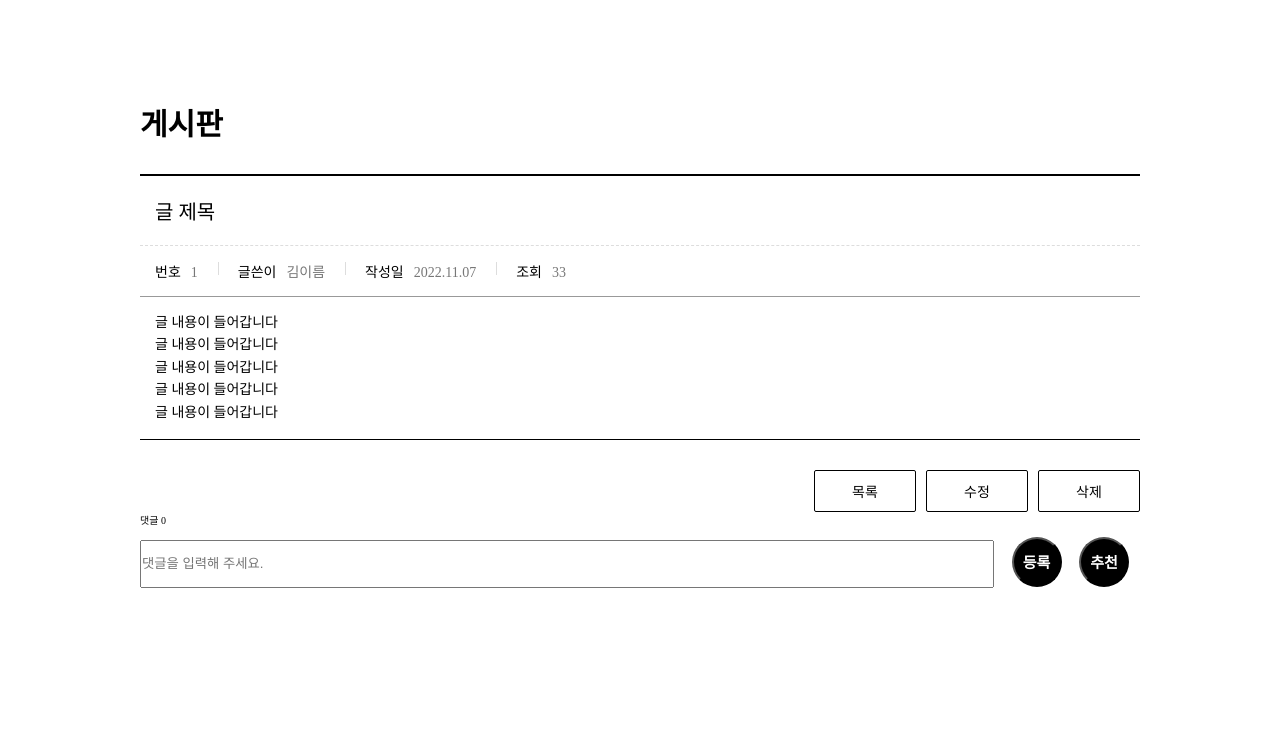
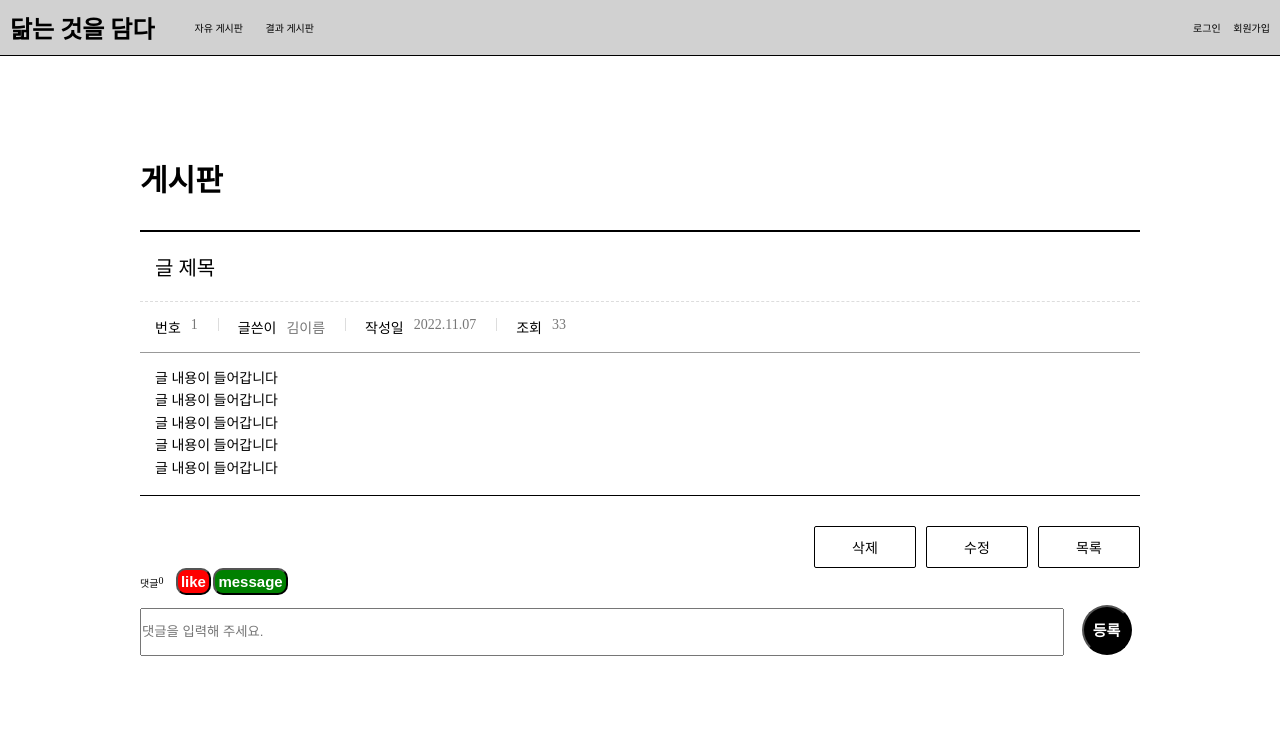
Before and after one commit to gwonjihun/Software_community_11, a Flask app: template templates/view.html in a window 1280 px wide. Shown: the top 755 px of the page. Run offline with Flask 2, Linux system fonts and the light colour scheme; the template is opened without the code that fills it, so the values that code supplies are empty.

Commit message:
수정 (#9)

```diff
--- a/static/css/Sungwon/board_style.css
+++ b/static/css/Sungwon/board_style.css
@@ -2,7 +2,8 @@
     margin: 0;
     padding: 0;
 }
-html{
+
+html, body{
     font-size: 10px;
 }
 
@@ -21,7 +22,37 @@ a {
 }
 /* body */
 
-
+/*Header*/
+.header {
+	display: flex;
+	justify-content: space-between;
+	align-items: center;
+	border-bottom: 1px solid #000;
+	background-color: #d1d1d1;
+	padding: 1em;
+}
+.header .head {
+	display: flex;
+	justify-content: space-between;
+	align-items: center;
+}
+.header .head h1 {
+    font-weight: bold;
+    margin:0;
+	font-size: 24px;
+}
+.header .head .navi {
+	margin-left: 30px;
+}
+.header .head .navi a {
+	display: inline-flex;
+	margin: 0 1em;
+}
+.header .side_menu a {
+	display: inline-flex;
+	margin: 0 0 0 1em;
+}
+/*Header*/
 
 
 .board_title {
@@ -51,7 +82,8 @@ a {
 }
 
 .bt_wrap a {
-    display: inline-block;
+    display: inline-flex;
+    justify-content: center;
     min-width: 80px;
     margin-left: 10px;
     padding: 10px;
@@ -59,6 +91,7 @@ a {
     border-radius: 2px;
     font-size: 1.4rem;
     text-align: center;
+    text-decoration: none;
 }
 
 .bt_wrap a:last-child {
@@ -92,8 +125,12 @@ a {
     border-bottom: 1px solid #000;
 }
 
+.board_list > div>div:first-child {
+    justify-content: center;
+}
+
 .board_list > div > div {
-    display: inline-block;
+    display: inline-flex;
     padding: 15px 0;
     text-align: center;
     font-size: 1.4rem;
@@ -147,7 +184,8 @@ a {
 }
 
 .board_page a {
-    display: inline-block;
+    display: inline-flex;
+    justify-content: center;
     width: 32px;
     height: 32px;
     box-sizing: border-box;
@@ -179,7 +217,7 @@ a {
 }
 
 .board_page_wrap>div{
-    display:inline-block;
+    display:inline-flex;
 }
 /* board_page */
 
@@ -212,7 +250,7 @@ a {
 
 .board_view .info dl {
     position: relative;
-    display: inline-block;
+    display: inline-flex;
     padding: 0 20px;
 }
 
@@ -237,7 +275,7 @@ a {
 
 .board_view .info dl dt,
 .board_view .info dl dd {
-    display: inline-block;
+    display: inline-flex;
     font-size: 1.4rem;
 }
 
@@ -278,14 +316,14 @@ a {
 }
 
 .board_write .info dl {
-    display: inline-block;
+    display: inline-flex;
     width: 50%;
     vertical-align: middle;
 }
 
 .board_write .title dt,
 .board_write .title dd{
-    display: inline-block;
+    display: inline-flex;
     vertical-align: middle;
     font-size: 1.4rem;
 }
@@ -329,12 +367,34 @@ a {
     width: 100%;
 }
 
-#comment-count{
+#form-comment{
+    margin-bottom: 10px;
+    margin-right: 10px;
+}
+
+#form-like{
     margin-bottom: 10px;
 }
 
+#form-like-count{
+    background-color: red;
+    color: white;
+    padding: 3px;
+    font-size: 15px;
+    font-weight: bold;
+    border-radius: 10px;
+}
+#form-message{
+    background-color: green;
+    color: white;
+    padding: 3px;
+    font-size: 15px;
+    font-weight: bold;
+    border-radius: 10px;
+}
+
 #comment-input{
-    width: 85%;
+    width: 92%;
     height: 3.3em;
 }
 
@@ -352,4 +412,8 @@ a {
 #form-commentInfo>button:hover {
     background: #999;
 }
+
+#comentFuc>div{
+    display: inline-flex;
+}
 /* comment */
--- a/templates/view.html
+++ b/templates/view.html
@@ -6,9 +6,27 @@
     <meta name="viewport" content="width=device-width, initial-scale=1.0">
     <title>닮다담다 - 게시판</title>
     <link rel="stylesheet" href="../static/css/Sungwon/board_style.css">
+    <link href="../static/img/loco.png" rel="icon" type="image/icon">
+
 </head>
 
 <body>
+    <div class="header_wrap">
+        <header class="header">
+            <div class="head">
+               <a href="main.html"><h1>닮는 것을 담다</h1></a>
+                <nav class="navi">
+                    <a href="listF.html">자유 게시판</a>
+                    <a href="listS.html">결과 게시판</a>
+                </nav>
+            </div>
+            <div class="side_menu">
+                <a href="LoginM.html">로그인</a>
+                <a href="Register.html">회원가입</a>
+            </div>
+        </header>
+    </div>
+
     <div class="board_wrap">
         <div class="board_title">
             <strong>게시판</strong>
@@ -45,15 +63,24 @@
                 </div>
             </div>
             <div class="bt_wrap">
-                <a href="listF.html" class="on">목록</a>
+                <a>삭제</a>
                 <a href="edit.html">수정</a>
-                <a>삭제</a>
+                <a href="listF.html">목록</a>
             </div>
             <div id="form-commentInfo">
-                <div id="comment-count">댓글 <span id="count">0</span></div>
+                <div id="comentFuc" >
+                    <div id="form-comment">
+                        댓글 <span id="form-comment-count">0</span>
+                    </div>
+                    <div id="form-like">
+                        <button type="button" id="form-like-count">like</button>
+                    </div>
+                    <div>
+                        <button id="form-message">message</button>
+                    </div>
+                </div>
                 <input id="comment-input" placeholder="댓글을 입력해 주세요.">
                 <button id="submit">등록</button>
-                <button id="submit">추천</button>
             </div>
         </div>
     </div>
```
Also changed, not shown: templates/edit.html (+18 -2 lines), templates/listF.html (+18 -0 lines), templates/listS.html (+32 -3 lines), templates/write.html (+19 -1 lines).
